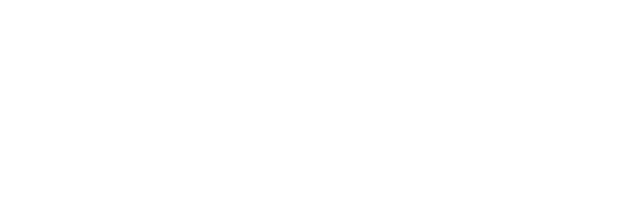
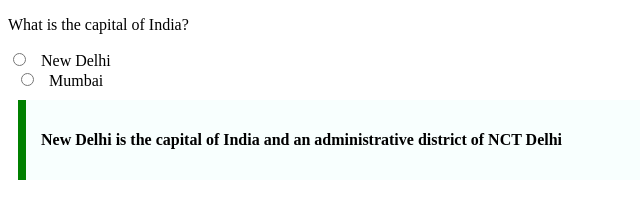
Before and after one commit to acciojob/trivia-skfarukhossain1998, a website: page main.html in a window 1280 px wide. Shown: the whole page, without its empty margins (0-640 px from the left). Drawn offline with Linux system fonts and the light colour scheme.

Commit message:
created a submission

```diff
--- a/main.html
+++ b/main.html
@@ -7,7 +7,18 @@
 </head>
 
 <body>
-	<!-- the entire body must be written by student -->
+<p>What is the capital of India?</p>
+  <input type="radio" id="del" name="select">
+  <label for="del">New Delhi</label><br>
+  <input type="radio" id="css" name="select">
+  <label for="css">Mumbai</label><br>
+<div>
+	<p>New Delhi is the capital of India and an administrative district of NCT Delhi</p>
+</div>
+
+
+
+
     <script type="text/javascript" src="./script.js">
 </script>
 
--- a/styles.css
+++ b/styles.css
@@ -1,2 +1,9 @@
 
-/* Your CSS Code here. */
+div{
+	max-width: 600px;
+	margin: 10px;
+padding: 15px;
+border-left: 8px solid green;
+background-color: #f8fffe;
+font-weight: bold;
+}
```
